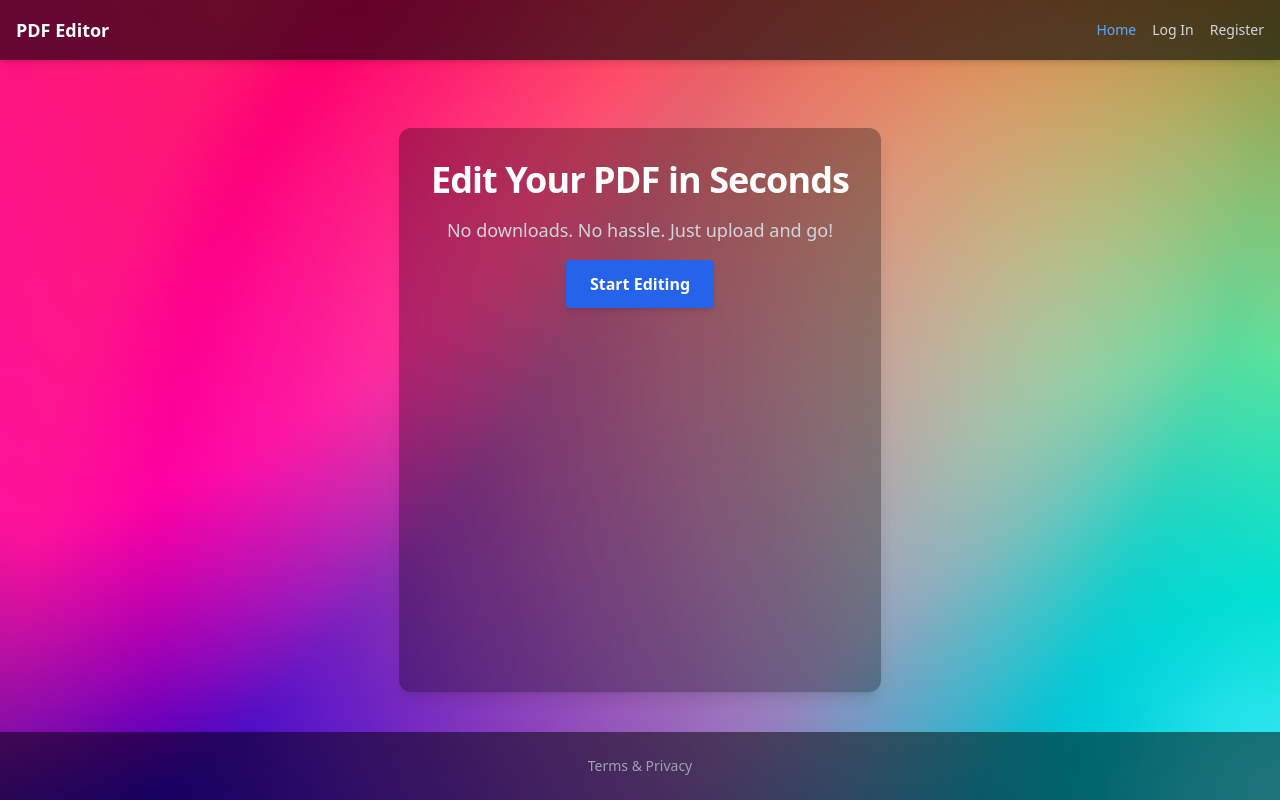
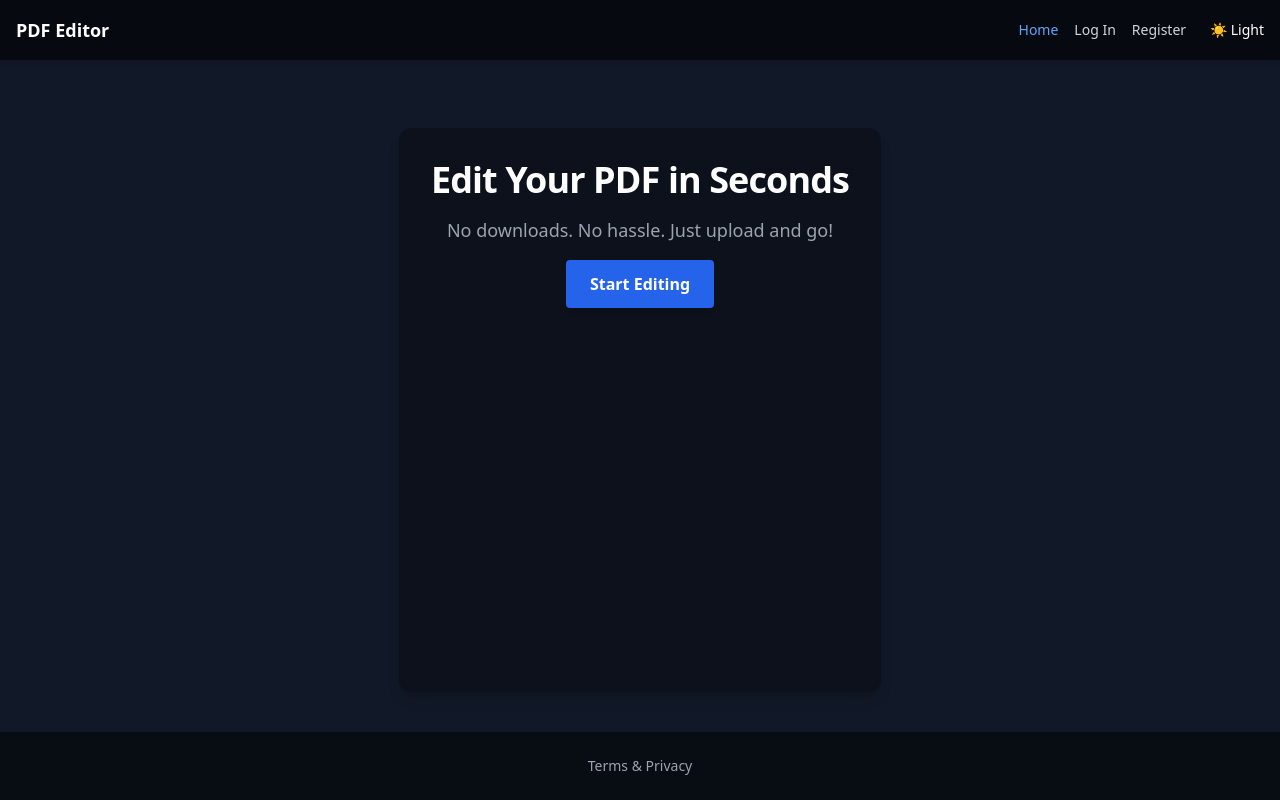
Before and after one commit to bl4ckmore/PDF-MAKER, a Next.js app: page / in a window 1280 px wide. Built offline with nearby package versions, Linux system fonts and the light colour scheme.

Commit message:
updated burger

```diff
--- a/pages/index.js
+++ b/pages/index.js
@@ -3,6 +3,7 @@ import axios from "axios";
 import * as pdfjsLib from "pdfjs-dist";
 import Link from "next/link";
 import { motion } from "framer-motion";
+import Head from "next/head";
 
 const API_BASE_URL = "https://pdfapi-si07.onrender.com";
 pdfjsLib.GlobalWorkerOptions.workerSrc = `https://cdnjs.cloudflare.com/ajax/libs/pdf.js/${pdfjsLib.version}/pdf.worker.min.js`;
@@ -19,6 +20,8 @@ export default function Home() {
   const [user, setUser] = useState(null);
   const [editCount, setEditCount] = useState(0);
   const [notFound, setNotFound] = useState(false);
+  const [darkMode, setDarkMode] = useState(true);
+
   const canvasRef = useRef(null);
 
   useEffect(() => {
@@ -31,16 +34,22 @@ export default function Home() {
         .get(`${API_BASE_URL}/api/user/dashboard`, {
           headers: { Authorization: `Bearer ${token}` },
         })
-        .then((res) => {
-          setEditCount(res.data.history.length);
-        })
+        .then((res) => setEditCount(res.data.history.length))
         .catch(() => {
           localStorage.removeItem("token");
           localStorage.removeItem("user");
           setUser(null);
         });
     }
+
+    const savedTheme = localStorage.getItem("theme");
+    if (savedTheme === "light") setDarkMode(false);
   }, []);
+
+  const toggleTheme = () => {
+    setDarkMode(!darkMode);
+    localStorage.setItem("theme", !darkMode ? "dark" : "light");
+  };
 
   const handleLogout = () => {
     localStorage.removeItem("user");
@@ -50,16 +59,9 @@ export default function Home() {
   };
 
   const handleShowEditor = () => {
-    if (!user) {
-      alert("🔐 Please log in to use the PDF Editor.");
-      return;
-    }
-
-    if (user.role !== "premium" && editCount >= 2) {
-      alert("🚫 You reached daily free limit. Please upgrade to Premium to update unlimited PDF-s.");
-      return;
-    }
-
+    if (!user) return alert("🔐 Please log in to use the PDF Editor.");
+    if (user.role !== "premium" && editCount >= 2)
+      return alert("🚫 Free limit reached. Please upgrade to Premium.");
     setShowEditor(true);
   };
 
@@ -76,11 +78,9 @@ export default function Home() {
   const handleFileChange = async (e) => {
     const selectedFile = e.target.files[0];
     if (!selectedFile) return;
-
     setFile(selectedFile);
     setOriginalText("");
     setNotFound(false);
-
     const formData = new FormData();
     formData.append("pdf", selectedFile);
 
@@ -93,6 +93,7 @@ export default function Home() {
     }
   };
 
+
   const renderPDFPreview = async (pdfFile) => {
     try {
       const fileReader = new FileReader();
@@ -100,16 +101,13 @@ export default function Home() {
         const typedArray = new Uint8Array(this.result);
         const pdf = await pdfjsLib.getDocument(typedArray).promise;
         const page = await pdf.getPage(1);
-
         const canvas = canvasRef.current;
         const context = canvas.getContext("2d");
         const viewport = page.getViewport({ scale: 0.6 });
         canvas.height = viewport.height;
         canvas.width = viewport.width;
-
         await page.render({ canvasContext: context, viewport }).promise;
       };
-
       fileReader.readAsArrayBuffer(pdfFile);
     } catch (error) {
       console.error("PDF Preview Error:", error);
@@ -121,7 +119,6 @@ export default function Home() {
       alert("Please complete all fields");
       return;
     }
-
     if (!originalText.includes(searchText)) {
       setNotFound(true);
       return;
@@ -138,7 +135,6 @@ export default function Home() {
     try {
       const token = localStorage.getItem("token");
       const headers = token ? { Authorization: `Bearer ${token}` } : {};
-
       const res = await axios.post(`${API_BASE_URL}/api/pdf/replace-text`, formData, { headers });
       setUpdatedFile(`${API_BASE_URL}/pdf/${res.data.filename}`);
     } catch (err) {
@@ -149,47 +145,49 @@ export default function Home() {
   };
 
   const getModifiedPreview = () => {
-    return originalText
-      ? originalText.replace(new RegExp(searchText, "g"), replaceText)
-      : "";
+    return originalText ? originalText.replace(new RegExp(searchText, "g"), replaceText) : "";
   };
 
   return (
-    <div className="min-h-screen bg-cover bg-center bg-no-repeat text-white flex flex-col justify-between"
-      style={{ backgroundImage: "url('/bg-wallpaper.jpg')" }}
-    >
+    <div className={darkMode ? "dark" : ""}>
+      <Head>
+        <title>PDF Editor – AI PDF Text Replacer</title>
+      </Head>
+      <div className={`min-h-screen flex flex-col justify-between transition-colors duration-500 ${
+        darkMode ? "bg-gray-900 text-white" : "bg-gray-100 text-gray-900"
+      }`}>
+
         {/* Navbar */}
         <nav className="w-full p-4 bg-black bg-opacity-60 shadow-md flex items-center justify-between fixed z-50">
           <Link href="/" className="text-lg font-bold">PDF Editor</Link>
-
-        {/* Desktop Menu */}
           <div className="hidden md:flex items-center gap-x-4">
-          <Link href="/" className="text-sm text-blue-400 hover:underline">Home</Link>
+            <Link href="/" className="text-sm hover:underline text-blue-400">Home</Link>
             {user && (
               <>
-              <Link href="/dashboard" className="text-sm text-blue-400 hover:underline">Dashboard</Link>
+                <Link href="/dashboard" className="text-sm hover:underline text-blue-400">Dashboard</Link>
                 {user?.role !== "premium" && (
-                <Link href="/upgrade" className="text-sm text-yellow-400 hover:underline">Upgrade</Link>
+                  <Link href="/upgrade" className="text-sm hover:underline text-yellow-400">Upgrade</Link>
                 )}
               </>
             )}
             {!user ? (
               <>
-              <Link href="/login" className="text-sm text-gray-300 hover:underline">Log In</Link>
-              <Link href="/register" className="text-sm text-gray-300 hover:underline">Register</Link>
+                <Link href="/login" className="text-sm hover:underline text-gray-300">Log In</Link>
+                <Link href="/register" className="text-sm hover:underline text-gray-300">Register</Link>
               </>
             ) : (
-            <button onClick={handleLogout} className="text-sm text-red-400 hover:underline">Logout</button>
+              <button onClick={handleLogout} className="text-sm hover:underline text-red-400">Logout</button>
             )}
+            <button onClick={toggleTheme} className="ml-2 text-sm hover:underline">
+              {darkMode ? "☀️ Light" : "🌙 Dark"}
+            </button>
           </div>
-
-        {/* Mobile */}
           <div className="md:hidden">
             <button onClick={() => setShowMobileMenu(!showMobileMenu)} className="text-white text-2xl">☰</button>
           </div>
         </nav>
 
-      {/* Mobile Dropdown */}
+        {/* Mobile Menu */}
         {showMobileMenu && (
           <div className="md:hidden bg-black bg-opacity-80 text-center py-4 space-y-2 mt-16 z-50">
             <Link href="/" className="block text-sm text-blue-400 hover:underline">Home</Link>
@@ -209,17 +207,22 @@ export default function Home() {
             ) : (
               <button onClick={handleLogout} className="block text-sm text-red-400 hover:underline">Logout</button>
             )}
+            <button onClick={toggleTheme} className="text-white mt-2 text-sm hover:underline">
+              {darkMode ? "☀️ Light" : "🌙 Dark"}
+            </button>
           </div>
         )}
 
         {/* Main Content */}
-      <main className="pt-32 pb-10 flex-grow flex justify-center px-4 backdrop-blur-md">
+        <main className="pt-32 pb-10 flex-grow flex justify-center px-4">
           {!showEditor ? (
-          <motion.div className="text-center space-y-4 bg-black bg-opacity-30 p-8 rounded-xl shadow-lg"
+            <motion.div className={`text-center space-y-4 p-8 rounded-xl shadow-lg ${
+              darkMode ? "bg-black bg-opacity-30" : "bg-white"
+            }`}
               initial={{ opacity: 0, y: 20 }} animate={{ opacity: 1, y: 0 }} transition={{ duration: 0.6 }}
             >
               <h1 className="text-4xl font-bold tracking-tight">Edit Your PDF in Seconds</h1>
-            <p className="text-gray-300 text-lg">No downloads. No hassle. Just upload and go!</p>
+              <p className="text-gray-400 text-lg">No downloads. No hassle. Just upload and go!</p>
               <motion.button
                 whileHover={{ scale: 1.05 }} whileTap={{ scale: 0.95 }}
                 onClick={handleShowEditor}
@@ -235,19 +238,27 @@ export default function Home() {
               )}
             </motion.div>
           ) : (
-          <motion.div className="w-full max-w-xl space-y-4 bg-black bg-opacity-30 p-6 rounded-lg shadow-lg"
+            <motion.div className={`w-full max-w-xl space-y-4 p-6 rounded-lg shadow-lg ${
+              darkMode ? "bg-black bg-opacity-30" : "bg-white"
+            }`}
               initial={{ opacity: 0 }} animate={{ opacity: 1 }} transition={{ duration: 0.5 }}
             >
               <h2 className="text-xl font-bold">📄 PDF Text Editor</h2>
 
-            <input type="file" accept="application/pdf" onChange={handleFileChange} className="w-full p-2 bg-gray-800 rounded" />
+              <input type="file" accept="application/pdf" onChange={handleFileChange}
+                className="w-full p-2 bg-gray-800 rounded" />
 
               <div className="flex justify-center">
-              <canvas ref={canvasRef} className="my-4 rounded shadow-md border border-gray-600" style={{ width: "100%", maxWidth: "280px" }} />
+                <canvas ref={canvasRef} className="my-4 rounded shadow-md border border-gray-600"
+                  style={{ width: "100%", maxWidth: "280px" }} />
               </div>
 
-            <input type="text" placeholder="Text to find" value={searchText} onChange={(e) => setSearchText(e.target.value)} className="w-full p-2 bg-gray-800 rounded" />
-            <input type="text" placeholder="Replace with" value={replaceText} onChange={(e) => setReplaceText(e.target.value)} className="w-full p-2 bg-gray-800 rounded" />
+              <input type="text" placeholder="Text to find" value={searchText}
+                onChange={(e) => setSearchText(e.target.value)}
+                className="w-full p-2 bg-gray-800 rounded" />
+              <input type="text" placeholder="Replace with" value={replaceText}
+                onChange={(e) => setReplaceText(e.target.value)}
+                className="w-full p-2 bg-gray-800 rounded" />
 
               {notFound && (
                 <p className="text-red-400 text-sm">❌ The word "{searchText}" was not found in the document.</p>
@@ -263,8 +274,7 @@ export default function Home() {
               )}
 
               <motion.button
-              whileHover={{ scale: 1.02 }}
-              whileTap={{ scale: 0.96 }}
+                whileHover={{ scale: 1.02 }} whileTap={{ scale: 0.96 }}
                 onClick={handleUpload}
                 disabled={loading}
                 className="bg-green-600 hover:bg-green-700 px-6 py-2 rounded text-white w-full transition-all"
@@ -285,7 +295,9 @@ export default function Home() {
                 </a>
               )}
 
-            <button onClick={handleBack} className="block mt-2 text-sm text-gray-400 hover:underline">← Back to Home</button>
+              <button onClick={handleBack} className="block mt-2 text-sm text-gray-400 hover:underline">
+                ← Back to Home
+              </button>
             </motion.div>
           )}
         </main>
@@ -295,5 +307,6 @@ export default function Home() {
           <Link href="/terms" className="hover:underline text-gray-400">Terms & Privacy</Link>
         </footer>
       </div>
+    </div>
   );
 }
```
Lines whose indentation alone changed are shown as unchanged.
